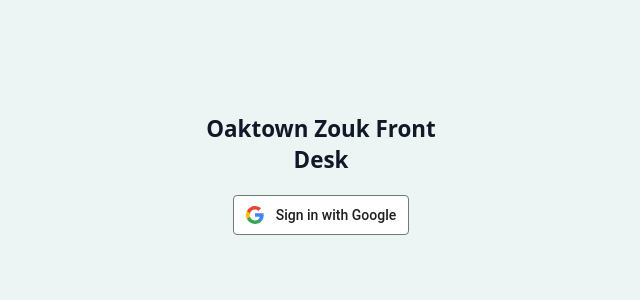
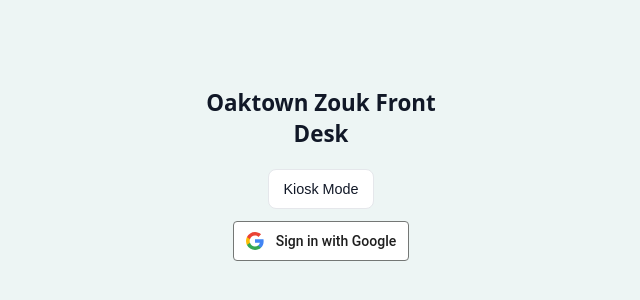
Before and after one commit to Oaktown-Zouk/oz-checkin, a React (Vite) app in the folder web/: page / in a window 1280 px wide. Shown: the part 226-526 px from the top of the page, without its empty margins (319-959 px from the left). Built offline with nearby package versions, Linux system fonts and the light colour scheme; no server answers.

Commit message:
Button to go to kiosk mode on main page.

```diff
--- a/web/src/App.tsx
+++ b/web/src/App.tsx
@@ -101,6 +101,13 @@ export function App() {
     window.history.pushState(null, "", buildUrl({ type: "list" }, effectiveAt));
     setRoute({ type: "list" });
   }, [effectiveAt]);
+
+  // From the signed-out Google login screen — lets staff reach the kiosk password
+  // form without needing to know/type the /kiosk URL themselves.
+  const navigateToKiosk = useCallback(() => {
+    window.history.pushState(null, "", "/kiosk");
+    setRoute({ type: "kiosk" });
+  }, []);
 
   const handleEffectiveAtChange = useCallback(
     (value: string) => {
@@ -264,7 +271,7 @@ export function App() {
   }
 
   if (!authenticated) {
-    return <Login authError={authError} />;
+    return <Login authError={authError} onKioskMode={navigateToKiosk} />;
   }
 
   if (route.type === "student") {
--- a/web/src/components/Login.tsx
+++ b/web/src/components/Login.tsx
@@ -29,12 +29,16 @@ function GoogleLogo() {
   );
 }
 
-export function Login({ authError }: { authError: string | null }) {
+export function Login({ authError, onKioskMode }: { authError: string | null; onKioskMode: () => void }) {
   return (
     <div className="login-screen">
       <div className="login-card">
         <h1>Oaktown Zouk Front Desk</h1>
         {authError && <p className="error">{ERROR_MESSAGES[authError] ?? "Sign-in failed. Please try again."}</p>}
+        {/* So staff running a kiosk tablet don't need to know/type the /kiosk URL. */}
+        <button type="button" className="btn btn-secondary kiosk-mode-btn" onClick={onKioskMode}>
+          Kiosk Mode
+        </button>
         {/* Full-page navigation, not a fetch — Google needs to redirect the browser itself. */}
         <a className="google-signin-btn" href="/api/auth/google/start">
           <GoogleLogo />
--- a/web/src/index.css
+++ b/web/src/index.css
@@ -62,6 +62,12 @@ body {
   color: var(--red);
   font-size: 0.9rem;
   margin: 0;
+}
+
+.kiosk-mode-btn {
+  align-self: center;
+  height: 40px;
+  padding: 0 20px;
 }
 
 /* Matches Google's official "Sign in with Google" button spec: white background,
```
